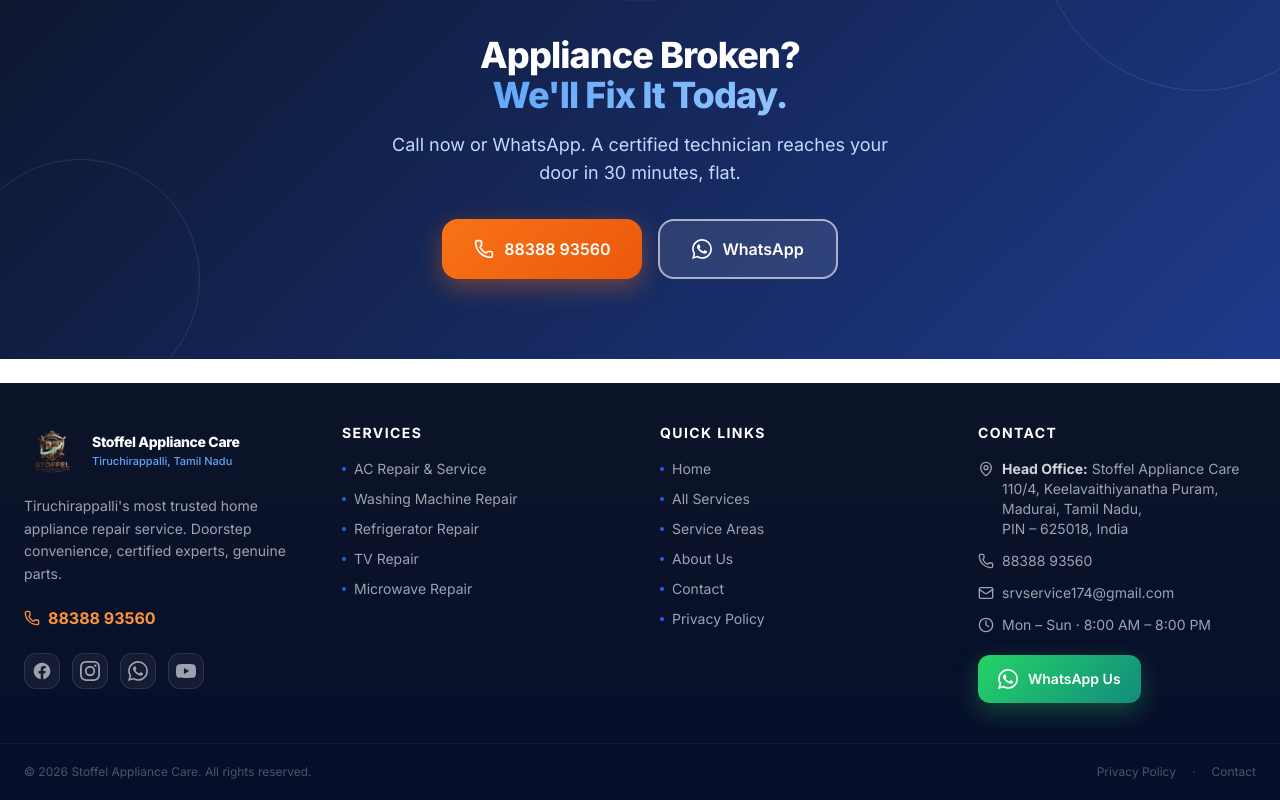
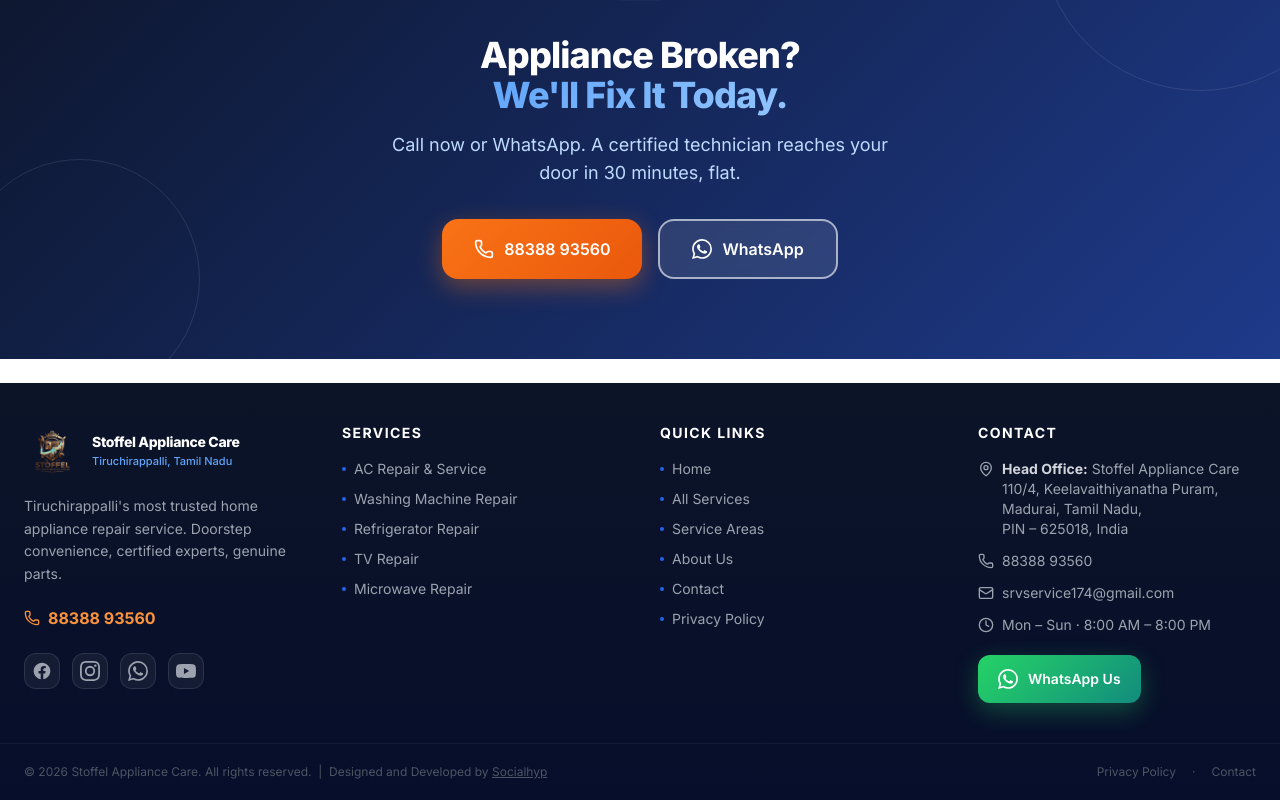
Before and after one commit to socialhyptools/stoffel_appliance_care, a Next.js app: page / in a window 1280 px wide. Shown: the part 5929-6729 px from the top of the page. Built offline with nearby package versions, Linux system fonts and the light colour scheme.

Commit message:
Add Designed and Developed by Socialhyp link in footer

```diff
--- a/src/components/Footer.tsx
+++ b/src/components/Footer.tsx
@@ -101,7 +101,7 @@ export default function Footer() {
         </div>
       </div>
       <div className="max-w-7xl mx-auto px-4 sm:px-6 py-5 flex flex-col sm:flex-row justify-between items-center gap-3 text-xs text-gray-600">
-        <p>&copy; {new Date().getFullYear()} Stoffel Appliance Care. All rights reserved.</p>
+        <p>&copy; {new Date().getFullYear()} Stoffel Appliance Care. All rights reserved. &nbsp;|&nbsp; Designed and Developed by <a href="https://socialhyp.com" target="_blank" rel="noopener noreferrer" className="hover:text-gray-300 transition-colors underline">Socialhyp</a></p>
         <div className="flex gap-4">
           <Link href="/privacy-policy" className="hover:text-gray-300 transition-colors">Privacy Policy</Link>
           <span>&middot;</span>
```
